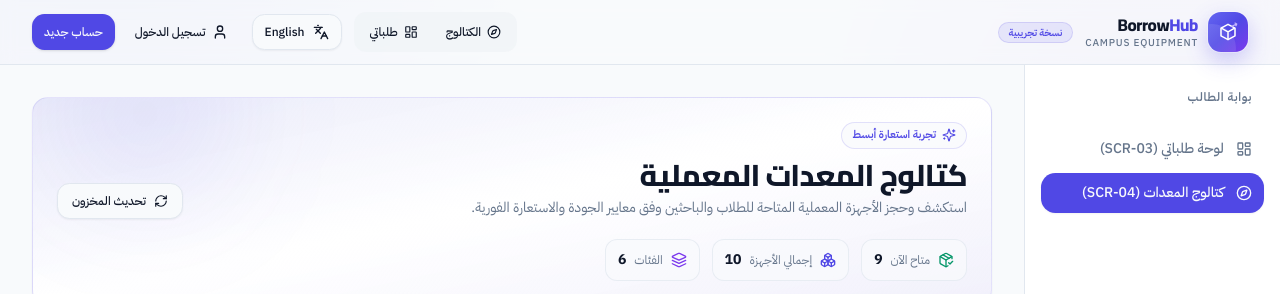
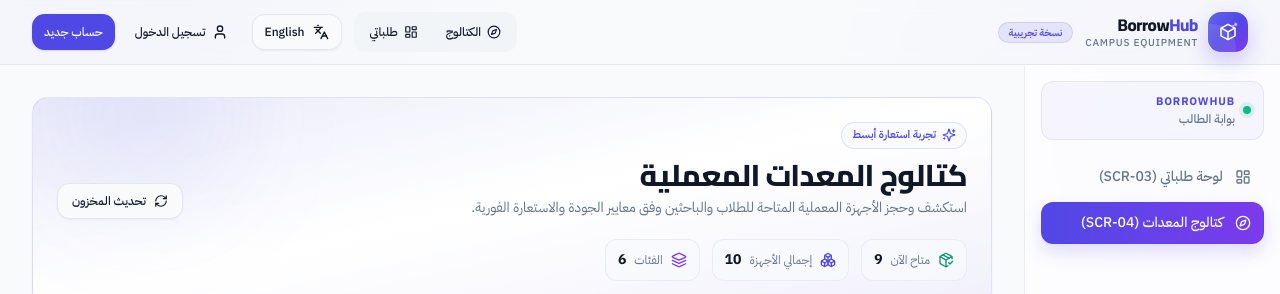
Before and after one commit to MahmoudAlmodalal/project1, a Next.js app: page /catalog in a window 1280 px wide. Shown: the top 294 px of the page. Built offline with nearby package versions, Linux system fonts and the light colour scheme.

Commit message:
Polish branded sidebar navigation

```diff
--- a/src/components/layout/Sidebar.tsx
+++ b/src/components/layout/Sidebar.tsx
@@ -82,11 +82,17 @@ export function Sidebar({ role = "STUDENT" }: SidebarProps) {
   const links = role === "ADMIN" ? adminLinks : studentLinks;
 
   return (
-    <aside className="w-full md:w-64 shrink-0 border-e bg-card p-4">
-      <div className="mb-4 px-3 py-2 text-xs font-semibold uppercase tracking-wider text-muted-foreground">
-        {role === "ADMIN" ? t("لوحة إدارة المعمل", "Lab Admin Portal") : t("بوابة الطالب", "Student Portal")}
+    <aside className="w-full shrink-0 border-e border-border/70 bg-card/80 p-4 backdrop-blur md:w-64">
+      <div className="mb-4 flex items-center gap-2 rounded-xl border border-primary/10 bg-primary/[0.04] px-3 py-3">
+        <span className="h-2 w-2 rounded-full bg-emerald-500 shadow-[0_0_0_4px_rgba(16,185,129,.12)]" />
+        <div className="min-w-0">
+          <p className="truncate text-[11px] font-bold uppercase tracking-[0.08em] text-primary">BorrowHub</p>
+          <p className="truncate text-xs font-medium text-muted-foreground">
+            {role === "ADMIN" ? t("لوحة إدارة المعمل", "Lab Admin Portal") : t("بوابة الطالب", "Student Portal")}
+          </p>
+        </div>
       </div>
-      <nav className="flex flex-col space-y-1">
+      <nav className="flex flex-col gap-1">
         {links.map((link) => {
           const Icon = link.icon;
           const isActive = pathname === link.href || pathname.startsWith(`${link.href}/`);
@@ -95,13 +101,13 @@ export function Sidebar({ role = "STUDENT" }: SidebarProps) {
               key={link.href}
               href={link.href}
               className={cn(
-                "flex items-center gap-3 rounded-lg px-3 py-2.5 text-sm font-medium transition-colors",
+                "group flex items-center gap-3 rounded-xl border px-3 py-2.5 text-sm font-medium transition-all",
                 isActive
-                  ? "bg-primary text-primary-foreground shadow-sm"
-                  : "text-muted-foreground hover:bg-accent hover:text-accent-foreground"
+                  ? "border-primary/20 bg-gradient-to-r from-primary to-violet-600 text-primary-foreground shadow-[0_8px_18px_rgba(79,70,229,.18)]"
+                  : "border-transparent text-muted-foreground hover:border-primary/10 hover:bg-primary/[0.05] hover:text-primary"
               )}
             >
-              <Icon className="h-4 w-4 shrink-0" />
+              <Icon className={cn("h-4 w-4 shrink-0 transition-transform", !isActive && "group-hover:scale-110")} />
               <span>{t(link.labelAr, link.labelEn)}</span>
             </Link>
           );
```
